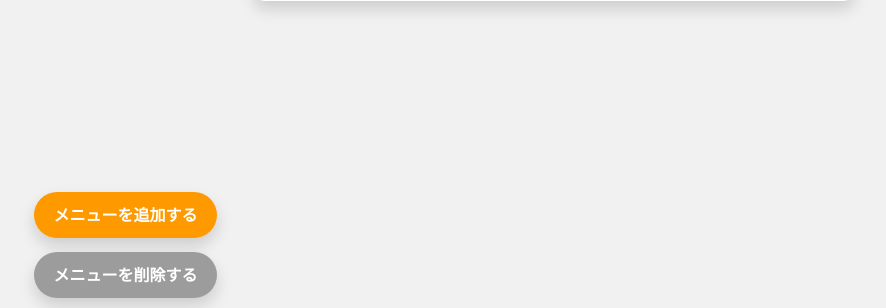
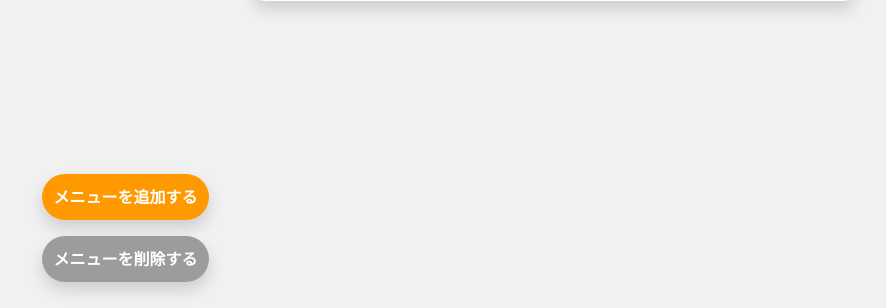
Before and after one commit to shin-carpediem/Beanstalk, a Django app: page /manage/menu/ in a window 1280 px wide. Shown: the part 492-800 px from the top of the page, without its empty margins (86-972 px from the left). Run offline with Django 3.2, Linux system fonts and the light colour scheme; a user stored in the database is signed in; some libraries are stand-ins or nearby versions.

Commit message:
finish manage screen

```diff
--- a/restaurant/views.py
+++ b/restaurant/views.py
@@ -28,10 +28,9 @@ def order_manage(request):
     user = User.objects.get(id=request.user.id)
     formatted_logo = user.formatted_logo
     name = user.name
-    ctx = {
-        'formatted_logo': formatted_logo,
-        'name': name,
-    }
+    ctx['formatted_logo'] = formatted_logo
+    ctx['name'] = name,
+
     return render(request, 'restaurant/order_manage.html', ctx)
 
 
@@ -120,6 +119,7 @@ def menu_add(request):
 
     return redirect('customer:menu')
 
+
 @login_required
 @require_POST
 def menu_del(request):
@@ -143,9 +143,6 @@ def menu_img_manage(request):
     menu.img = menu_img
     menu.save()
 
-    add_to_cart_form = AddToCartForm()
-    ctx['add_to_cart_form'] = add_to_cart_form
-
     return redirect('customer:menu_detail', menu_id=menu.id)
 
 
@@ -154,12 +151,10 @@ def menu_img_manage(request):
 def menu_name_manage(request):
     menu_name = request.POST.get('menu_name')
     menu_id = request.POST.get('menu_id')
+    print(menu_id)
     menu = Menu.objects.get(id=menu_id)
     menu.name = menu_name
     menu.save()
-
-    add_to_cart_form = AddToCartForm()
-    ctx['add_to_cart_form'] = add_to_cart_form
 
     return redirect('customer:menu_detail', menu_id=menu.id)
 
@@ -172,9 +167,6 @@ def menu_price_manage(request):
     menu = Menu.objects.get(id=menu_id)
     menu.price = menu_price
     menu.save()
-
-    add_to_cart_form = AddToCartForm()
-    ctx['add_to_cart_form'] = add_to_cart_form
 
     return redirect('customer:menu_detail', menu_id=menu.id)
 
--- a/static/css/main.scss
+++ b/static/css/main.scss
@@ -100,14 +100,9 @@ select {
 .btn__fixed {
   width: 183px;
   position: fixed;
+  z-index: 10000;
   left: 15vh;
   bottom: 10px;
-}
-.btn__fixed_bit_upper {
-  width: 183px;
-  position: fixed;
-  left: 15vh;
-  bottom: 70px;
 }
 
 input,
--- a/templates/components/header__customer.html
+++ b/templates/components/header__customer.html
@@ -4,18 +4,24 @@
   <div class="col-2">
     <div class="m-auto logo shadow d-flex align-items-center">
       {% if request.path == '/' %}
-        <!-- <img src="{{ requset.user.img.url }}" alt="Restaurant Logo" class="m-3"> -->
+        <!-- <img src="{{ request.user.img.url }}" alt="Restaurant Logo" class="m-3"> -->
         <img src="{% static 'img/common/logo.svg' %}" alt="Logo" class="m-3">
       {% elif request.path == '/menu/' %}
-        <!-- <img src="{{ requset.user.img.url }}" alt="Restaurant Logo" class="m-3"> -->
-        <img src="{% static 'img/common/logo.svg' %}" alt="Logo" class="m-3">
+        {% if request.user.img %}
+          <img src="{{ request.user.img.url }}" alt="Restaurant Logo" class="m-3">
+        {% else %}
+          <img src="{% static 'img/common/logo.svg' %}" alt="Logo" class="m-3">
+        {% endif %}
       {% elif request.path == '/manage/menu/' %}
-        <!-- <img src="{{ requset.user.img.url }}" alt="Restaurant Logo" class="m-3"> -->
-        <img src="{% static 'img/common/logo.svg' %}" alt="Logo" class="m-3">
+        {% if request.user.img %}
+          <img src="{{ request.user.img.url }}" alt="Restaurant Logo" class="m-3">
+        {% else %}
+          <img src="{% static 'img/common/logo.svg' %}" alt="Logo" class="m-3">
+        {% endif %}
       {% else %}
         <!-- <i class="el__pointer m-auto py-auto back fas fa-angle-double-left" onclick="history.back(); return false;"></i> -->
         <a href="{% url 'customer:menu' %}" class="mx-auto">
-          <i class="el__pointer m-auto py-auto back fas fa-angle-double-left" onclick="history.back(); return false;"></i>
+          <i class="el__pointer m-auto py-auto back fas fa-angle-double-left"></i>
         </a>
       {% endif %}
     </div>
--- a/templates/customer/detail.html
+++ b/templates/customer/detail.html
@@ -26,7 +26,7 @@
     <div class="d-flex">
       <p class="text-left text__bold">アレルギー表示</p>
       <div class="ml-5">
-        {% block menu_allergy_handle %}
+        {% block menu_allergy_modal %}
           {% include 'restaurant/manage/detail/menu_allergy_modal.html' %}
         {% endblock %}
       </div>
--- a/templates/restaurant/manage/detail/menu_text.html
+++ b/templates/restaurant/manage/detail/menu_text.html
@@ -1,4 +1,4 @@
-{% block menu_img %}
+{% block menu_text %}
 
 {% if user.is_authenticated %}
   <button type="button" class="menu-name-manage-btn btn btn__blue shadow px-3" data-toggle="modal" data-target="#menu-name-manage-btn__ModalCenter">
@@ -21,7 +21,7 @@
         <div class="modal-body">
           <input class="text-center" type="text" name="menu_name" value="{{ menu.name }}">
           <!-- hidden -->
-          <input type="hidden" me="menu_id" value="{{ menu.id }}">
+          <input type="hidden" name="menu_id" value="{{ menu.id }}">
         </div>
         <div class="modal-footer">
           <button type="button" class="px-4 py-2 btn btn__grey" data-dismiss="modal">キャンセル</button>
@@ -43,7 +43,7 @@
         <div class="modal-body">
           ¥ <input class="text-center" type="number" name="menu_price" value="{{ menu.price }}">
           <!-- hidden -->
-          <input style="display: none;" type="text" name="menu_id" value="{{ menu.id }}">
+          <input type="hidden" name="menu_id" value="{{ menu.id }}">
         </div>
         <div class="modal-footer">
           <button type="button" class="px-4 py-2 btn btn__grey" data-dismiss="modal">キャンセル</button>
--- a/templates/restaurant/manage/menu_modal.html
+++ b/templates/restaurant/manage/menu_modal.html
@@ -1,13 +1,15 @@
 {% block menu_modal %}
 
 {% if user.is_authenticated %}
-  <button type="button" class="menu-add-btn btn btn__orange btn__fixed_bit_upper shadow" data-toggle="modal" data-target="#menu-add-btn__ModalCenter">
-    メニューを追加する
-  </button>
+  <div class="btn__fixed">
+    <button type="button" class="menu-add-btn btn btn__orange shadow" data-toggle="modal" data-target="#menu-add-btn__ModalCenter">
+      メニューを追加する
+    </button>
 
-  <button type="button" class="menu-del-btn btn btn__grey btn__fixed shadow" data-toggle="modal" data-target="#menu-del-btn__ModalCenter">
-    メニューを削除する
-  </button>
+    <button type="button" class="menu-del-btn btn btn__grey shadow my-3" data-toggle="modal" data-target="#menu-del-btn__ModalCenter">
+      メニューを削除する
+    </button>
+  </div>
 
   <div class="modal fade" id="menu-add-btn__ModalCenter" tabindex="-1" role="dialog" aria-labelledby="menu-add-btn__ModalCenterTitle" aria-hidden="true">
     <div class="modal-dialog modal-dialog-centered" role="document">
```
Also changed, not shown: static/css/main.css (+1 -7 lines), db.sqlite3, static/css/main.min.css, 1 other file.
